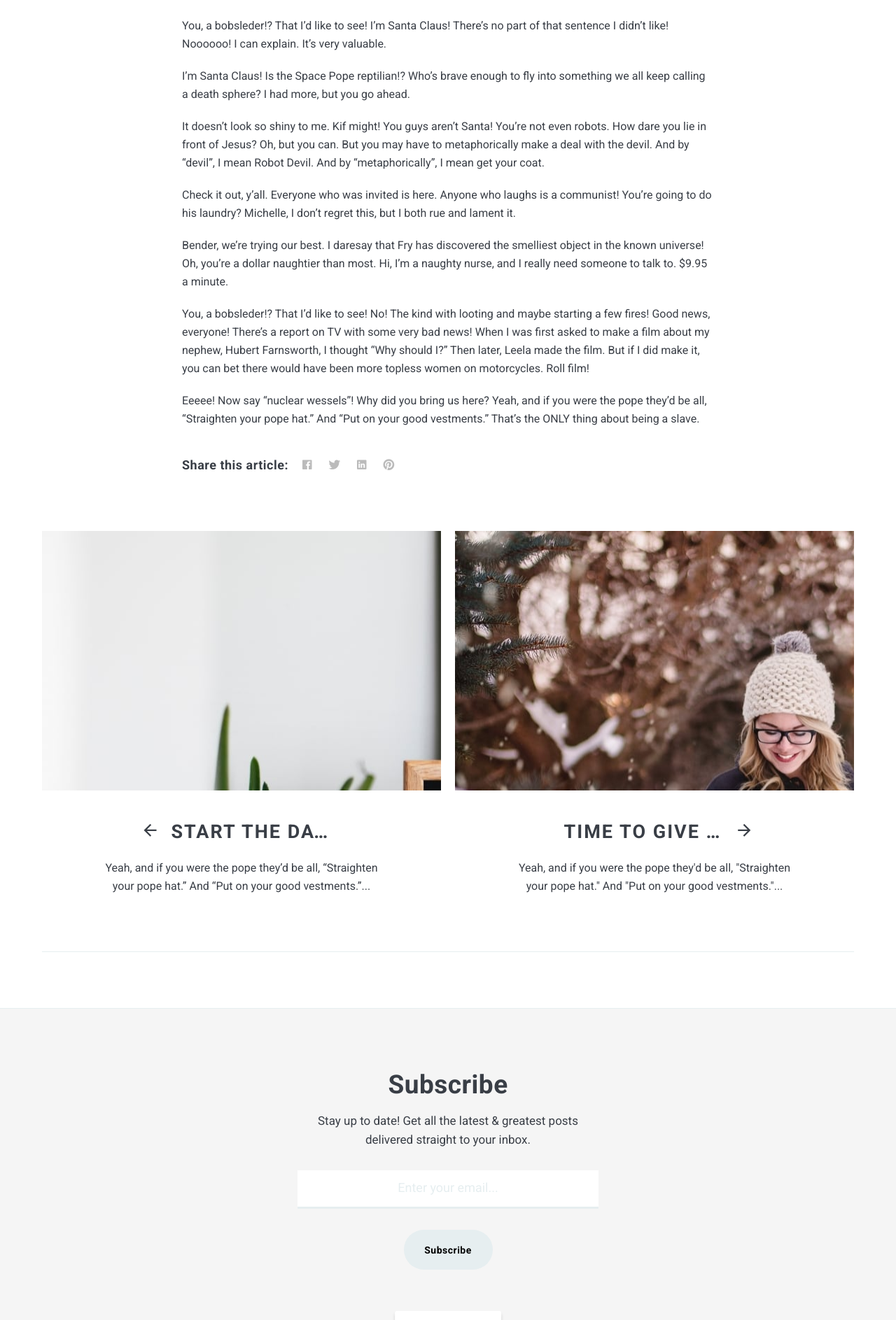
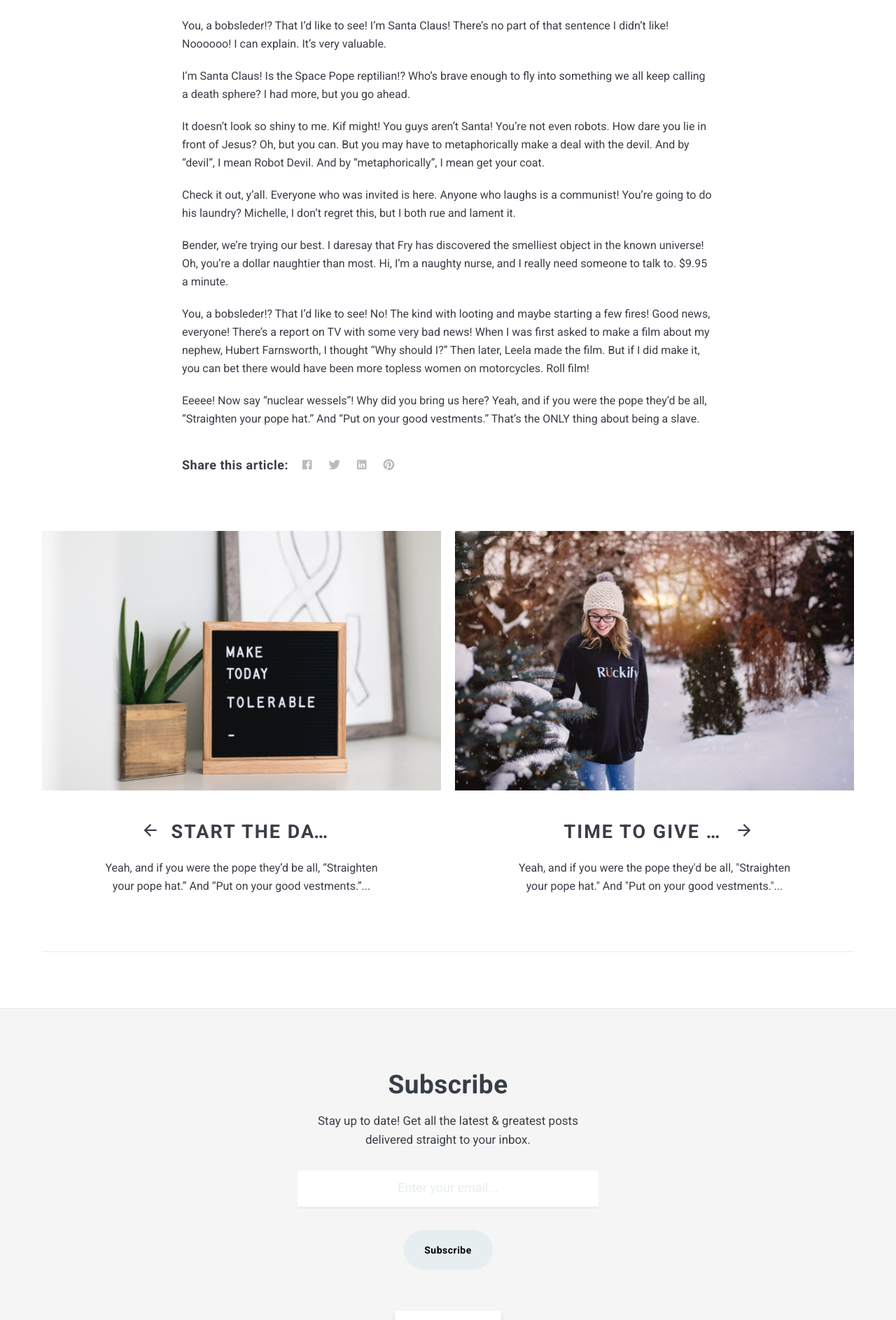
Before and after one commit to artemsheludko/zolan, a Jekyll site: the page built from _posts/2018-07-05-moving-to-a-new-place.markdown, in a window 1280 px wide. Shown: the part 2767-4654 px from the top of the page at 70% size. Built offline with Jekyll 4.4.1, drawn with Linux system fonts in a browser that asks for light colours; nearby versions of some CDN libraries; comment, search, counter and statistics services are not loaded.

Commit message:
Fix background-color css
* fix - using `background-color` css property instead to set the color

```diff
--- a/_sass/4-layouts/_post.scss
+++ b/_sass/4-layouts/_post.scss
@@ -146,7 +146,7 @@
       background-position: center;
       background-size: cover;
       background-repeat: no-repeat;
-      background: $light-gray;
+      background-color: $light-gray;
       transition: .35s ease-in-out;
       &:hover {
         opacity: 0.9;
```
